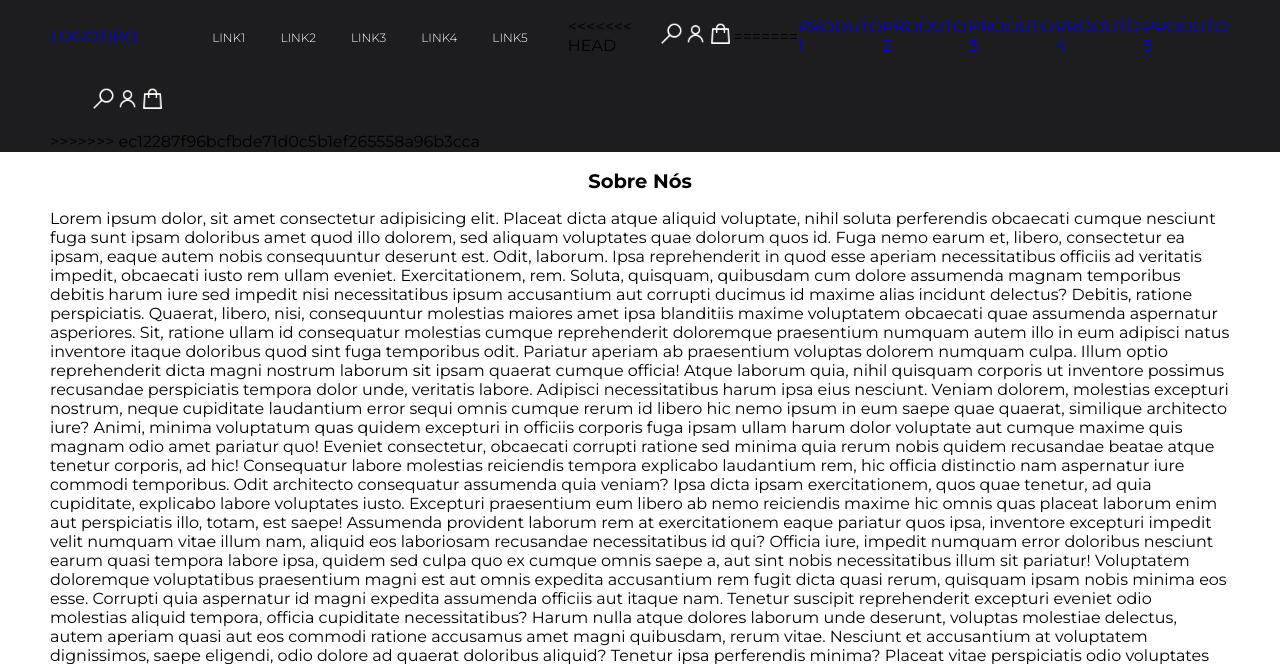
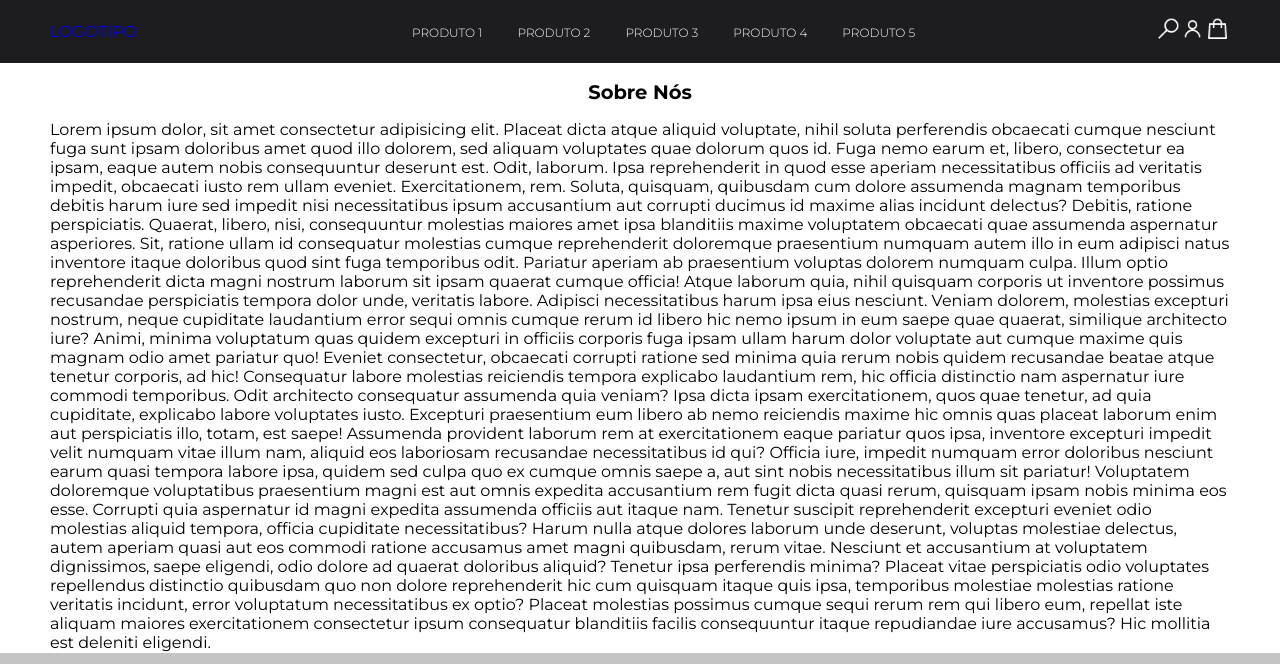
Before and after one commit to imfelipereis/dh-projeto-integrador, a web app: file views/sobre-nos.html in a window 1280 px wide. Shown: the top 664 px of the page. Run offline with its HTML, style and script files only (its server is not run), Linux system fonts and the light colour scheme.

Commit message:
Erro na pagina sobre-nos.html

```diff
--- a/views/sobre-nos.html
+++ b/views/sobre-nos.html
@@ -29,24 +29,6 @@
                     <nav>
                         <div class="nav-links">
                             <ul>
-                                <li><a href="">LINK1</a></li>
-                                <li><a href="">LINK2</a></li>
-                                <li><a href="">LINK3</a></li>
-                                <li><a href="">LINK4</a></li>
-                                <li><a href="">LINK5</a></li>
-                            </ul>
-                        </div>
-                    </nav>
-
-                    <div class="icons">
-                        <ul>
-<<<<<<< HEAD
-                            <li><a href=""><img src="/img/icons/search.png" alt=""></a></li>
-                            <li><a href=""><img src="/img/icons/user.png" alt=""></a></li>
-                            <li><a href=""><img src="/img/icons/shopping.png" alt=""></a></li>
-                        </ul>
-                    </div>
-=======
                                 <li><a href="descricaoProduto.html">PRODUTO 1</a></li>
                                 <li><a href="descricaoProduto.html">PRODUTO 2</a></li>
                                 <li><a href="descricaoProduto.html">PRODUTO 3</a></li>
@@ -62,7 +44,7 @@
                             <li><a href="cadastro.html"><img src="/img/icons/user.png" alt=""></a></li>
                             <li><a href="carrinho.html"><img src="/img/icons/shopping.png" alt=""></a></li>
                         </ul>
->>>>>>> ec12287f96bcfbde71d0c5b1ef265558a96b3cca
+                    </div>
                 </div>
 
             </div>
```
Lines whose indentation alone changed are shown as unchanged.
